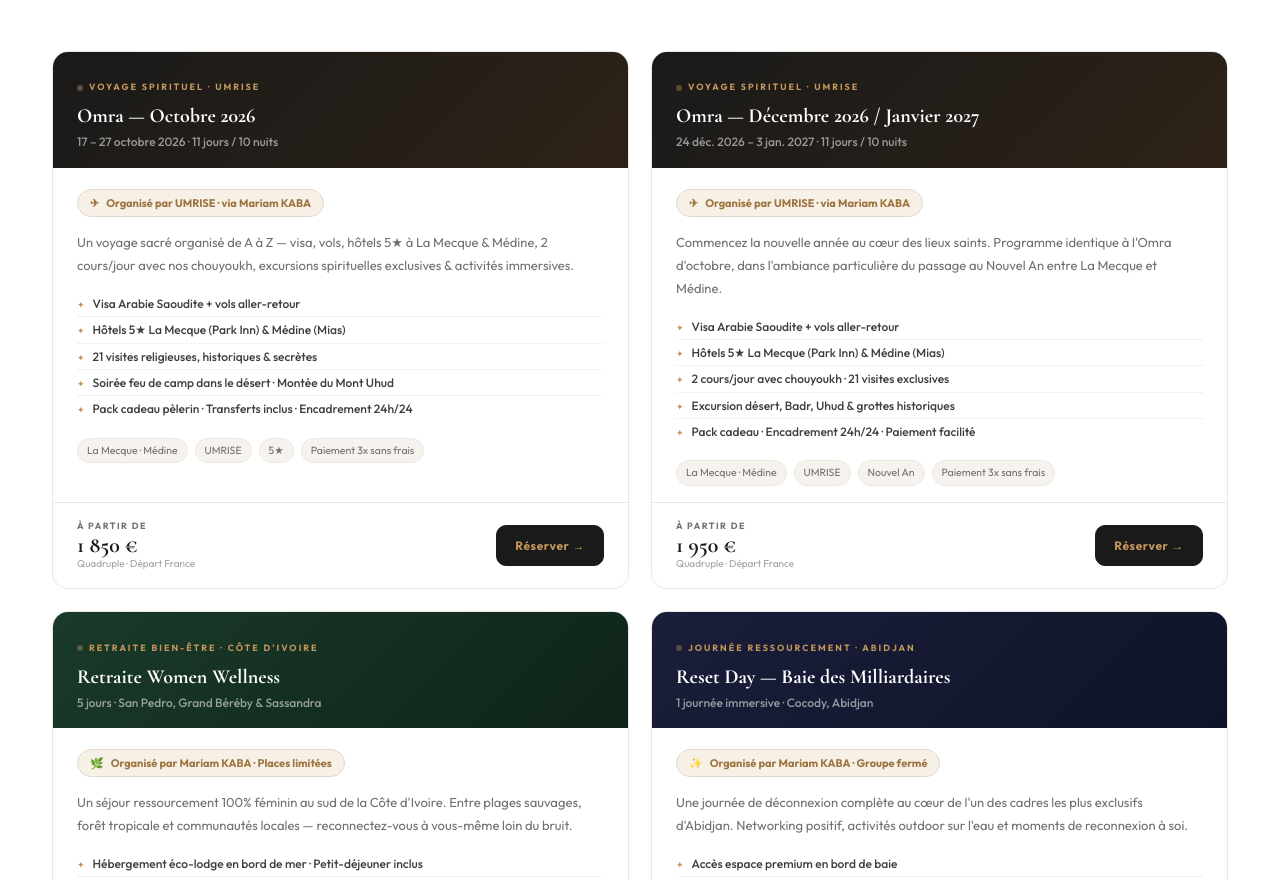
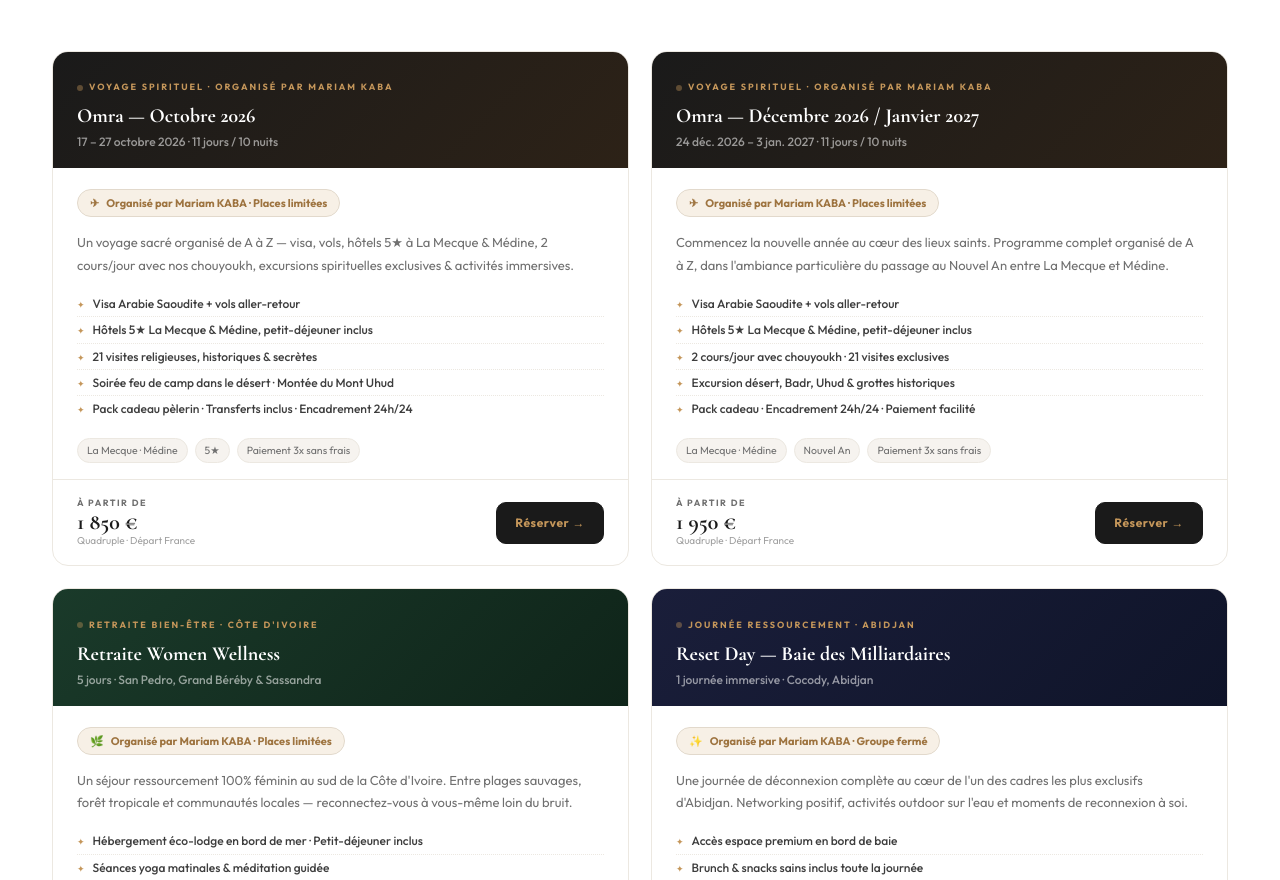
Before and after one commit to Officemanager360/Mariam.KABA, a plain HTML site: page index.html in a window 1280 px wide. Shown: the part 3294-4174 px from the top of the page. Drawn offline with nearby package versions, Linux system fonts and the light colour scheme.

Commit message:
Update index.html

```diff
--- a/index.html
+++ b/index.html
@@ -801,21 +801,21 @@ footer p{font-size:12px;color:rgba(255,255,255,.3);}
     <!-- 1. OMRA OCTOBRE 2026 -->
     <div class="ag-card">
       <div class="ag-banner ag-banner-omra">
-        <div class="ag-type"><span class="ag-type-dot"></span><span class="fr-text">Voyage Spirituel · UMRISE</span><span class="en-text">Spiritual Journey · UMRISE</span></div>
+        <div class="ag-type"><span class="ag-type-dot"></span><span class="fr-text">Voyage Spirituel · Organisé par Mariam KABA</span><span class="en-text">Spiritual Journey · Organised by Mariam KABA</span></div>
         <div class="ag-title"><span class="fr-text">Omra — Octobre 2026</span><span class="en-text">Umrah — October 2026</span></div>
         <div class="ag-dates">17 – 27 octobre 2026 · 11 jours / 10 nuits</div>
       </div>
       <div class="ag-body">
-        <div class="ag-orga">✈ <span class="fr-text">Organisé par UMRISE · via Mariam KABA</span><span class="en-text">Organised by UMRISE · via Mariam KABA</span></div>
+        <div class="ag-orga">✈ <span class="fr-text">Organisé par Mariam KABA · Places limitées</span><span class="en-text">Organised by Mariam KABA · Limited spots</span></div>
         <p class="ag-desc"><span class="fr-text">Un voyage sacré organisé de A à Z — visa, vols, hôtels 5★ à La Mecque &amp; Médine, 2 cours/jour avec nos chouyoukh, excursions spirituelles exclusives &amp; activités immersives.</span><span class="en-text">A sacred journey fully organised — visa, flights, 5★ hotels in Mecca &amp; Medina, 2 daily lessons with our chouyoukh, exclusive spiritual excursions &amp; immersive activities.</span></p>
         <ul class="ag-includes">
           <li><span class="fr-text">Visa Arabie Saoudite + vols aller-retour</span><span class="en-text">Saudi Arabia visa + return flights</span></li>
-          <li><span class="fr-text">Hôtels 5★ La Mecque (Park Inn) &amp; Médine (Mias)</span><span class="en-text">5★ hotels Mecca (Park Inn) &amp; Medina (Mias)</span></li>
+          <li><span class="fr-text">Hôtels 5★ La Mecque &amp; Médine, petit-déjeuner inclus</span><span class="en-text">5★ hotels Mecca &amp; Medina, breakfast included</span></li>
           <li><span class="fr-text">21 visites religieuses, historiques &amp; secrètes</span><span class="en-text">21 religious, historical &amp; secret visits</span></li>
           <li><span class="fr-text">Soirée feu de camp dans le désert · Montée du Mont Uhud</span><span class="en-text">Desert bonfire evening · Uhud Mountain ascent</span></li>
           <li><span class="fr-text">Pack cadeau pèlerin · Transferts inclus · Encadrement 24h/24</span><span class="en-text">Pilgrim gift pack · Transfers included · 24/7 support</span></li>
         </ul>
-        <div class="ag-tags"><span class="ag-tag"><span class="fr-text">La Mecque · Médine</span><span class="en-text">Mecca · Medina</span></span><span class="ag-tag">UMRISE</span><span class="ag-tag">5★</span><span class="ag-tag"><span class="fr-text">Paiement 3x sans frais</span><span class="en-text">3x payment</span></span></div>
+        <div class="ag-tags"><span class="ag-tag"><span class="fr-text">La Mecque · Médine</span><span class="en-text">Mecca · Medina</span></span><span class="ag-tag">5★</span><span class="ag-tag"><span class="fr-text">Paiement 3x sans frais</span><span class="en-text">3x payment</span></span></div>
       </div>
       <div class="ag-footer">
         <div class="ag-price">
@@ -823,28 +823,28 @@ footer p{font-size:12px;color:rgba(255,255,255,.3);}
           <span class="ag-price-amount">1 850 €</span>
           <span class="ag-price-note"><span class="fr-text">Quadruple · Départ France</span><span class="en-text">Quad room · France departure</span></span>
         </div>
-        <a href="https://www.umrise.com/omra-octobre-2026/" target="_blank" rel="noopener" class="ag-cta"><span class="fr-text">Réserver →</span><span class="en-text">Book now →</span></a>
+        <a href="https://wa.me/2250584230724?text=Bonjour%20Mariam%2C%20je%20suis%20int%C3%A9ress%C3%A9(e)%20par%20l'Omra%20d'Octobre%202026%20(17-27%20oct.)%20%F0%9F%95%8C" target="_blank" rel="noopener" class="ag-cta"><span class="fr-text">Réserver →</span><span class="en-text">Book now →</span></a>
       </div>
     </div>
 
     <!-- 2. OMRA DÉCEMBRE 2026 – JANVIER 2027 -->
     <div class="ag-card">
       <div class="ag-banner ag-banner-omra">
-        <div class="ag-type"><span class="ag-type-dot"></span><span class="fr-text">Voyage Spirituel · UMRISE</span><span class="en-text">Spiritual Journey · UMRISE</span></div>
+        <div class="ag-type"><span class="ag-type-dot"></span><span class="fr-text">Voyage Spirituel · Organisé par Mariam KABA</span><span class="en-text">Spiritual Journey · Organised by Mariam KABA</span></div>
         <div class="ag-title"><span class="fr-text">Omra — Décembre 2026 / Janvier 2027</span><span class="en-text">Umrah — December 2026 / January 2027</span></div>
         <div class="ag-dates">24 déc. 2026 – 3 jan. 2027 · 11 jours / 10 nuits</div>
       </div>
       <div class="ag-body">
-        <div class="ag-orga">✈ <span class="fr-text">Organisé par UMRISE · via Mariam KABA</span><span class="en-text">Organised by UMRISE · via Mariam KABA</span></div>
-        <p class="ag-desc"><span class="fr-text">Commencez la nouvelle année au cœur des lieux saints. Programme identique à l'Omra d'octobre, dans l'ambiance particulière du passage au Nouvel An entre La Mecque et Médine.</span><span class="en-text">Start the New Year at the heart of the holy sites. Same programme as the October trip, with the special atmosphere of ringing in the New Year between Mecca and Medina.</span></p>
+        <div class="ag-orga">✈ <span class="fr-text">Organisé par Mariam KABA · Places limitées</span><span class="en-text">Organised by Mariam KABA · Limited spots</span></div>
+        <p class="ag-desc"><span class="fr-text">Commencez la nouvelle année au cœur des lieux saints. Programme complet organisé de A à Z, dans l'ambiance particulière du passage au Nouvel An entre La Mecque et Médine.</span><span class="en-text">Start the New Year at the heart of the holy sites. Full A-to-Z programme, with the special atmosphere of ringing in the New Year between Mecca and Medina.</span></p>
         <ul class="ag-includes">
           <li><span class="fr-text">Visa Arabie Saoudite + vols aller-retour</span><span class="en-text">Saudi Arabia visa + return flights</span></li>
-          <li><span class="fr-text">Hôtels 5★ La Mecque (Park Inn) &amp; Médine (Mias)</span><span class="en-text">5★ hotels Mecca (Park Inn) &amp; Medina (Mias)</span></li>
+          <li><span class="fr-text">Hôtels 5★ La Mecque &amp; Médine, petit-déjeuner inclus</span><span class="en-text">5★ hotels Mecca &amp; Medina, breakfast included</span></li>
           <li><span class="fr-text">2 cours/jour avec chouyoukh · 21 visites exclusives</span><span class="en-text">2 daily lessons · 21 exclusive visits</span></li>
           <li><span class="fr-text">Excursion désert, Badr, Uhud &amp; grottes historiques</span><span class="en-text">Desert, Badr, Uhud &amp; historical caves excursions</span></li>
           <li><span class="fr-text">Pack cadeau · Encadrement 24h/24 · Paiement facilité</span><span class="en-text">Gift pack · 24/7 support · Flexible payment</span></li>
         </ul>
-        <div class="ag-tags"><span class="ag-tag"><span class="fr-text">La Mecque · Médine</span><span class="en-text">Mecca · Medina</span></span><span class="ag-tag">UMRISE</span><span class="ag-tag"><span class="fr-text">Nouvel An</span><span class="en-text">New Year</span></span><span class="ag-tag"><span class="fr-text">Paiement 3x sans frais</span><span class="en-text">3x payment</span></span></div>
+        <div class="ag-tags"><span class="ag-tag"><span class="fr-text">La Mecque · Médine</span><span class="en-text">Mecca · Medina</span></span><span class="ag-tag"><span class="fr-text">Nouvel An</span><span class="en-text">New Year</span></span><span class="ag-tag"><span class="fr-text">Paiement 3x sans frais</span><span class="en-text">3x payment</span></span></div>
       </div>
       <div class="ag-footer">
         <div class="ag-price">
@@ -852,7 +852,7 @@ footer p{font-size:12px;color:rgba(255,255,255,.3);}
           <span class="ag-price-amount">1 950 €</span>
           <span class="ag-price-note"><span class="fr-text">Quadruple · Départ France</span><span class="en-text">Quad room · France departure</span></span>
         </div>
-        <a href="https://www.umrise.com/omra-decembre-2026/" target="_blank" rel="noopener" class="ag-cta"><span class="fr-text">Réserver →</span><span class="en-text">Book now →</span></a>
+        <a href="https://wa.me/2250584230724?text=Bonjour%20Mariam%2C%20je%20suis%20int%C3%A9ress%C3%A9(e)%20par%20l'Omra%20de%20D%C3%A9cembre%202026%20%2F%20Janvier%202027%20%F0%9F%95%8C" target="_blank" rel="noopener" class="ag-cta"><span class="fr-text">Réserver →</span><span class="en-text">Book now →</span></a>
       </div>
     </div>
 
@@ -881,7 +881,7 @@ footer p{font-size:12px;color:rgba(255,255,255,.3);}
           <span class="ag-price-amount">185 000 <small style="font-size:13px;">FCFA</small></span>
           <span class="ag-price-note"><span class="fr-text">Par personne · Chambre partagée</span><span class="en-text">Per person · Shared room</span></span>
         </div>
-        <a href="#contact" class="ag-cta"><span class="fr-text">S'inscrire →</span><span class="en-text">Register →</span></a>
+        <a href="https://wa.me/2250584230724?text=Bonjour%20Mariam%2C%20je%20suis%20int%C3%A9ress%C3%A9e%20par%20la%20Retraite%20Women%20Wellness%20%F0%9F%8C%BF" target="_blank" rel="noopener" class="ag-cta"><span class="fr-text">S'inscrire →</span><span class="en-text">Register →</span></a>
       </div>
     </div>
 
@@ -910,7 +910,7 @@ footer p{font-size:12px;color:rgba(255,255,255,.3);}
           <span class="ag-price-amount">45 000 <small style="font-size:13px;">FCFA</small></span>
           <span class="ag-price-note"><span class="fr-text">Par personne · 15 places maximum</span><span class="en-text">Per person · 15 spots maximum</span></span>
         </div>
-        <a href="#contact" class="ag-cta"><span class="fr-text">Réserver ma place →</span><span class="en-text">Reserve my spot →</span></a>
+        <a href="https://wa.me/2250584230724?text=Bonjour%20Mariam%2C%20je%20souhaite%20r%C3%A9server%20ma%20place%20pour%20le%20Reset%20Day%20%E2%80%93%20Bai%CC%88e%20des%20Milliardaires%20%E2%9C%A8" target="_blank" rel="noopener" class="ag-cta"><span class="fr-text">Réserver ma place →</span><span class="en-text">Reserve my spot →</span></a>
       </div>
     </div>
 
```
